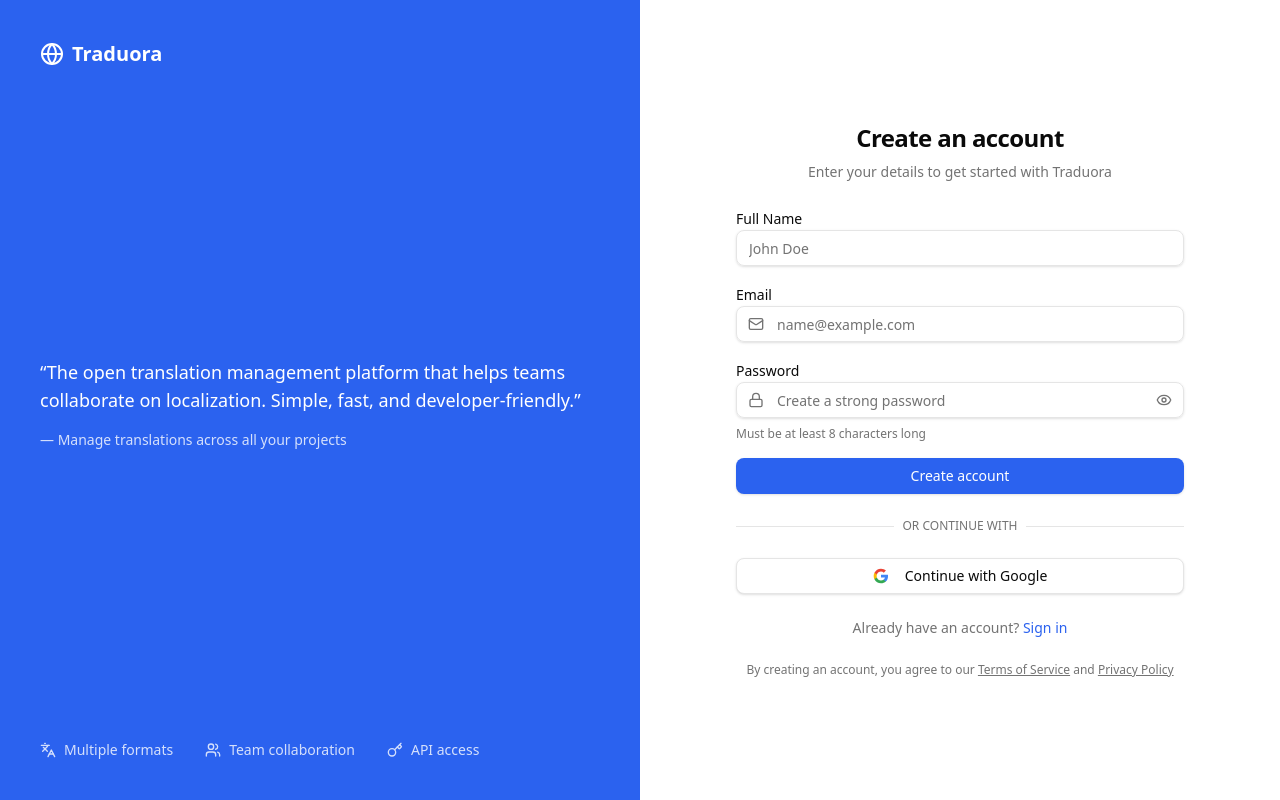
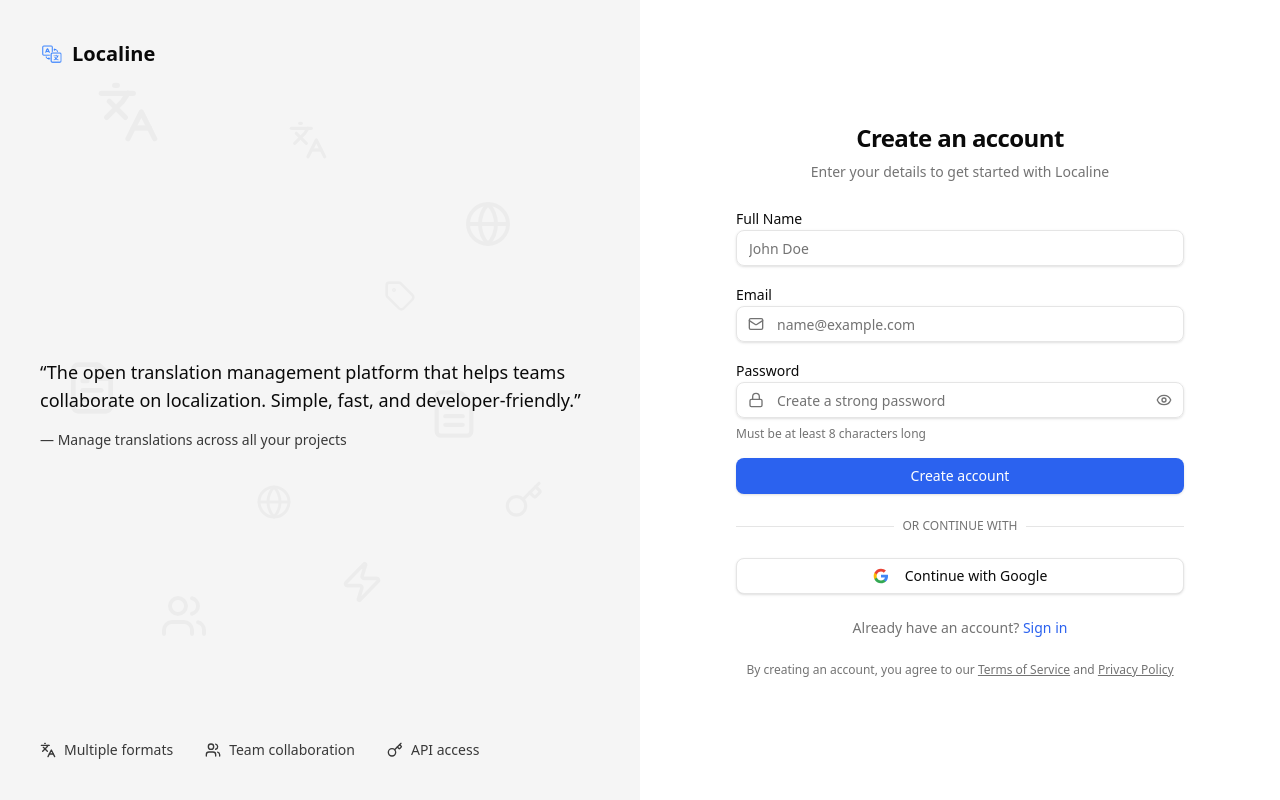
Before and after one commit to LocalineServices/web-app, a Next.js app: page /signup in a window 1280 px wide. Built offline with nearby package versions, Linux system fonts and the light colour scheme; no server answers.

Commit message:
Add Localine branding and logo to authentication pages and Not Found page

```diff
--- a/app/(auth)/layout.tsx
+++ b/app/(auth)/layout.tsx
@@ -1,5 +1,6 @@
 import { Icons } from "@/components/icons";
 import Link from "next/link";
+import Image from "next/image";
 
 export default function AuthLayout({
   children,
@@ -9,12 +10,47 @@ export default function AuthLayout({
   return (
     <div className="min-h-screen grid lg:grid-cols-2">
       {/* Left side - Branding */}
-      <div className="hidden lg:flex flex-col bg-primary p-10 text-primary-foreground">
-        <Link href="/" className="flex items-center gap-2 font-semibold">
-          <Icons.globe className="h-6 w-6" />
-          <span className="text-xl">Traduora</span>
+      <div className="hidden lg:flex flex-col bg-muted p-10 text-foreground relative overflow-hidden">
+        {/* Decorative background pattern */}
+        <div className="absolute inset-0 opacity-[0.03]">
+          <div className="absolute top-[10%] left-[15%]">
+            <Icons.languages className="h-16 w-16" />
+          </div>
+          <div className="absolute top-[25%] right-[20%]">
+            <Icons.globe className="h-12 w-12" />
+          </div>
+          <div className="absolute top-[45%] left-[10%]">
+            <Icons.file className="h-14 w-14" />
+          </div>
+          <div className="absolute top-[60%] right-[15%]">
+            <Icons.key className="h-10 w-10" />
+          </div>
+          <div className="absolute bottom-[20%] left-[25%]">
+            <Icons.users className="h-12 w-12" />
+          </div>
+          <div className="absolute top-[35%] right-[35%]">
+            <Icons.tag className="h-8 w-8" />
+          </div>
+          <div className="absolute top-[70%] right-[40%]">
+            <Icons.zap className="h-11 w-11" />
+          </div>
+          <div className="absolute bottom-[35%] left-[40%]">
+            <Icons.globe className="h-9 w-9" />
+          </div>
+          <div className="absolute top-[15%] left-[45%]">
+            <Icons.languages className="h-10 w-10" />
+          </div>
+          <div className="absolute bottom-[45%] right-[25%]">
+            <Icons.file className="h-13 w-13" />
+          </div>
+        </div>
+
+        {/* Content */}
+        <Link href="/" className="flex items-center gap-2 font-semibold relative z-10">
+          <Image src="/logo.png" alt="Localine Logo" width={24} height={24} className="object-contain" />
+          <span className="text-xl">Localine</span>
         </Link>
-        <div className="flex-1 flex flex-col justify-center">
+        <div className="flex-1 flex flex-col justify-center relative z-10">
           <blockquote className="space-y-4">
             <p className="text-lg">
               &ldquo;The open translation management platform that helps teams
@@ -25,7 +61,7 @@ export default function AuthLayout({
             </footer>
           </blockquote>
         </div>
-        <div className="mt-auto">
+        <div className="mt-auto relative z-10">
           <div className="flex gap-8 text-sm opacity-80">
             <div className="flex items-center gap-2">
               <Icons.languages className="h-4 w-4" />
--- a/app/(auth)/login/page.tsx
+++ b/app/(auth)/login/page.tsx
@@ -2,6 +2,7 @@
 
 import * as React from "react";
 import Link from "next/link";
+import Image from "next/image";
 import { useRouter } from "next/navigation";
 import { Icons } from "@/components/icons";
 import { Button } from "@/components/ui/button";
@@ -69,8 +70,8 @@ export default function LoginPage() {
     <>
       <div className="flex flex-col space-y-2 text-center">
         <div className="flex items-center justify-center gap-2 lg:hidden mb-4">
-          <Icons.globe className="h-8 w-8 text-primary" />
-          <span className="text-2xl font-bold">Traduora</span>
+          <Image src="/logo.png" alt="Localine Logo" width={32} height={32} className="object-contain" />
+          <span className="text-2xl font-bold">Localine</span>
         </div>
         <h1 className="text-2xl font-semibold tracking-tight">Welcome back</h1>
         <p className="text-sm text-muted-foreground">
--- a/app/(auth)/signup/page.tsx
+++ b/app/(auth)/signup/page.tsx
@@ -2,6 +2,7 @@
 
 import * as React from "react";
 import Link from "next/link";
+import Image from "next/image";
 import { useRouter } from "next/navigation";
 import { Icons } from "@/components/icons";
 import { Button } from "@/components/ui/button";
@@ -70,12 +71,12 @@ export default function SignupPage() {
     <>
       <div className="flex flex-col space-y-2 text-center">
         <div className="flex items-center justify-center gap-2 lg:hidden mb-4">
-          <Icons.globe className="h-8 w-8 text-primary" />
-          <span className="text-2xl font-bold">Traduora</span>
+          <Image src="/logo.png" alt="Localine Logo" width={32} height={32} className="object-contain" />
+          <span className="text-2xl font-bold">Localine</span>
         </div>
         <h1 className="text-2xl font-semibold tracking-tight">Create an account</h1>
         <p className="text-sm text-muted-foreground">
-          Enter your details to get started with Traduora
+          Enter your details to get started with Localine
         </p>
       </div>
 
--- /dev/null
+++ b/app/not-found.tsx
@@ -0,0 +1,109 @@
+"use client";
+
+import * as React from "react";
+import Link from "next/link";
+import Image from "next/image";
+import { Icons } from "@/components/icons";
+import { Button } from "@/components/ui/button";
+
+export default function NotFoundPage() {
+  const [isAuthenticated, setIsAuthenticated] = React.useState(false);
+
+  React.useEffect(() => {
+    async function checkAuth() {
+      try {
+        const response = await fetch('/api/users/me', {
+          credentials: 'include',
+        });
+
+        setIsAuthenticated(response.ok);
+      } catch {
+        setIsAuthenticated(false);
+      }
+    }
+
+    checkAuth();
+  }, []);
+
+  return (
+    <div className="min-h-screen flex items-center justify-center bg-muted relative overflow-hidden">
+      {/* Decorative background pattern */}
+      <div className="absolute inset-0 opacity-[0.03]">
+        <div className="absolute top-[10%] left-[15%]">
+          <Icons.languages className="h-16 w-16" />
+        </div>
+        <div className="absolute top-[25%] right-[20%]">
+          <Icons.globe className="h-12 w-12" />
+        </div>
+        <div className="absolute top-[45%] left-[10%]">
+          <Icons.file className="h-14 w-14" />
+        </div>
+        <div className="absolute top-[60%] right-[15%]">
+          <Icons.key className="h-10 w-10" />
+        </div>
+        <div className="absolute bottom-[20%] left-[25%]">
+          <Icons.users className="h-12 w-12" />
+        </div>
+        <div className="absolute top-[35%] right-[35%]">
+          <Icons.tag className="h-8 w-8" />
+        </div>
+        <div className="absolute top-[70%] right-[40%]">
+          <Icons.zap className="h-11 w-11" />
+        </div>
+        <div className="absolute bottom-[35%] left-[40%]">
+          <Icons.globe className="h-9 w-9" />
+        </div>
+        <div className="absolute top-[15%] left-[45%]">
+          <Icons.languages className="h-10 w-10" />
+        </div>
+        <div className="absolute bottom-[45%] right-[25%]">
+          <Icons.file className="h-13 w-13" />
+        </div>
+      </div>
+
+      {/* Content */}
+      <div className="text-center space-y-8 relative z-10 px-4">
+        {/* Logo */}
+        <Link href="/" className="inline-flex items-center gap-2 font-semibold mb-8">
+          <Image src="/logo.png" alt="Localine Logo" width={32} height={32} className="object-contain" />
+          <span className="text-2xl">Localine</span>
+        </Link>
+
+        {/* 404 Message */}
+        <div className="space-y-4">
+          <div className="flex items-center justify-center gap-4">
+            <Icons.alertCircle className="h-16 w-16 text-muted-foreground" />
+            <h1 className="text-8xl font-bold text-muted-foreground">404</h1>
+          </div>
+          <h2 className="text-3xl font-semibold">Page Not Found</h2>
+          <p className="text-lg text-muted-foreground max-w-md mx-auto">
+            The page you&apos;re looking for doesn&apos;t exist or has been moved.
+          </p>
+        </div>
+
+        {/* Actions */}
+        <div className="flex flex-col sm:flex-row gap-4 justify-center items-center pt-4">
+          {isAuthenticated && (
+            <Button asChild size="lg">
+              <Link href="/projects">
+                <Icons.home className="mr-2 h-5 w-5" />
+                Go to Projects
+              </Link>
+            </Button>
+          )}
+          <Button asChild variant="outline" size="lg">
+            <Link href="/">
+              <Icons.arrowLeft className="mr-2 h-5 w-5" />
+              Back to Home
+            </Link>
+          </Button>
+        </div>
+
+        {/* Additional Info */}
+        <div className="pt-8 text-sm text-muted-foreground">
+          <p>Need help? Contact support or check our documentation.</p>
+        </div>
+      </div>
+    </div>
+  );
+}
--- a/components/icons.tsx
+++ b/components/icons.tsx
@@ -34,6 +34,7 @@ import {
   AlertCircle,
   Info,
   Loader2,
+  Zap,
   type LucideIcon,
 } from "lucide-react";
 
@@ -75,6 +76,7 @@ export const Icons = {
   alertCircle: AlertCircle,
   info: Info,
   spinner: Loader2,
+  zap: Zap,
   logo: ({ className }: { className?: string }) => (
     <svg
       xmlns="http://www.w3.org/2000/svg"
--- a/components/layout/sidebar.tsx
+++ b/components/layout/sidebar.tsx
@@ -2,8 +2,9 @@
 
 import * as React from "react";
 import Link from "next/link";
+import Image from "next/image";
 import { redirect, usePathname } from "next/navigation";
-import { Globe, FolderOpen, Settings, LogOut, FileText, Tag, Users, Key, Zap, Lock, type LucideIcon, Languages } from "lucide-react";
+import { Globe, FolderOpen, Settings, LogOut, FileText, Tag, Users, Key, Zap, Lock, type LucideIcon } from "lucide-react";
 import { cn } from "@/lib/utils";
 import { Button } from "@/components/ui/button";
 import { ScrollArea } from "@/components/ui/scroll-area";
@@ -204,9 +205,15 @@ export function Sidebar({ isCollapsed }: SidebarProps) {
       )}
     >
       {/* Logo */}
-      <div className={cn("flex h-16 items-center border-b px-4", isCollapsed && "justify-center")}>
+      <div className={cn("flex h-16 items-center justify-center border-b px-4")}>
         <Link href="/projects" className="flex items-center gap-2">
-          <Languages className="h-6 w-6 text-primary" />
+          <Image
+            src="/logo.png"
+            alt="Localine Logo"
+            width={isCollapsed ? 32 : 40}
+            height={isCollapsed ? 32 : 40}
+            className="object-contain"
+          />
           {!isCollapsed && (
             <span className="text-lg font-semibold">Localine</span>
           )}
--- a/lib/data-transform.ts
+++ b/lib/data-transform.ts
@@ -40,7 +40,7 @@ export function transformTermsForUI(
 
     return {
       id: term.id,
-      key: term.value, // Term value is the key in Traduora
+      key: term.value,
       translations: termTranslations,
       labels: term.labels.map((l) => l.name),
     };
```
Also changed, not shown: public/logo.png (added).
